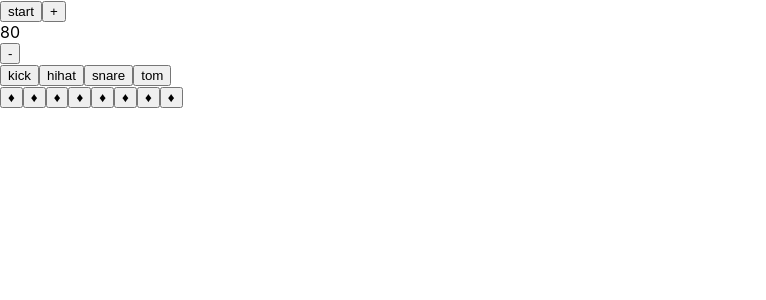
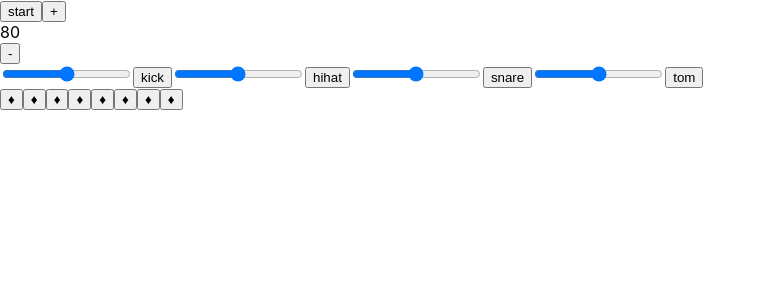
Before and after one commit to StTronn/Drums-2.0, a React (Create React App) app: page / in a window 1280 px wide. Shown: the top 300 px of the page, without its empty margins (0-766 px from the left). Built offline with nearby package versions, Linux system fonts and the light colour scheme; no server answers.

Commit message:
added volume control for each instrument

```diff
--- a/src/App.js
+++ b/src/App.js
@@ -58,7 +58,6 @@ class App extends React.Component {
 
   start = () => {
     let { tempo, isPlaying } = this.state;
-    console.log(tempo, isPlaying);
     if (isPlaying === true) return;
     else {
       this.interval = setInterval(this.loop, (60 * 1000) / tempo);
@@ -128,13 +127,11 @@ class App extends React.Component {
         else arr.push(change);
       }
       pattern[selectedSound] = arr;
-      console.log(change, pattern[selectedSound][pos]);
     }
     this.setState({ pattern });
   };
 
   render() {
-    console.log(this.state);
     let { context, soundkeys, bar, tempo, connectors } = this.state;
     return (
       <div>
--- a/src/components/Instrument.js
+++ b/src/components/Instrument.js
@@ -4,17 +4,35 @@ export default class Instrument extends React.Component {
   constructor(props) {
     super(props);
     this.state = {
-      gainNodeValue: 0
+      volume: 1,
+      gainNode: null
     };
   }
   componentDidMount() {
     let { connector, context } = this.props;
-    console.log(this.props);
-    connector.connect(context.destination);
+    let gainNode = context.createGain();
+    connector.connect(gainNode);
+    gainNode.connect(context.destination);
+    this.setState({ gainNode });
   }
+  handleChange = event => {
+    this.setState({ volume: event.target.value });
+  };
   render() {
     let { changeSelectedSounds, connector, soundkey } = this.props;
+    let { volume, gainNode } = this.state;
+    if (gainNode !== null) gainNode.gain.value = volume;
     return (
+      <span>
+        <input
+          type="range"
+          id="volume"
+          min="0"
+          max="2"
+          value={volume}
+          step="0.01"
+          onChange={this.handleChange}
+        />
         <button
           onClick={() => {
             changeSelectedSounds(soundkey);
@@ -22,6 +40,7 @@ export default class Instrument extends React.Component {
         >
           {soundkey}
         </button>
+      </span>
     );
   }
 }
```
Lines whose indentation alone changed are shown as unchanged.
